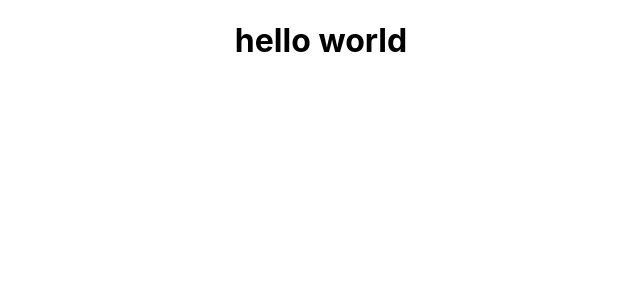
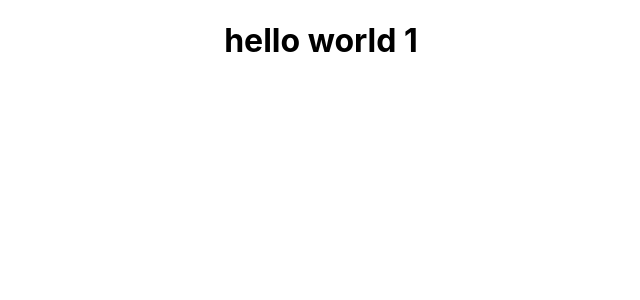
Before and after one commit to MalikMansoorHussain/react-app-1, a React (Create React App) app: page / in a window 1280 px wide. Shown: the top 300 px of the page, without its empty margins (319-959 px from the left). Built offline with nearby package versions, Linux system fonts and the light colour scheme.

Commit message:
react displaying message 1

```diff
--- a/src/App.js
+++ b/src/App.js
@@ -5,7 +5,7 @@ import './App.css';
 function App() {
   return (
     <div className="App">
-      <h1>hello world</h1>
+      <h1>hello world 1</h1>
 
     </div>
   );
```
